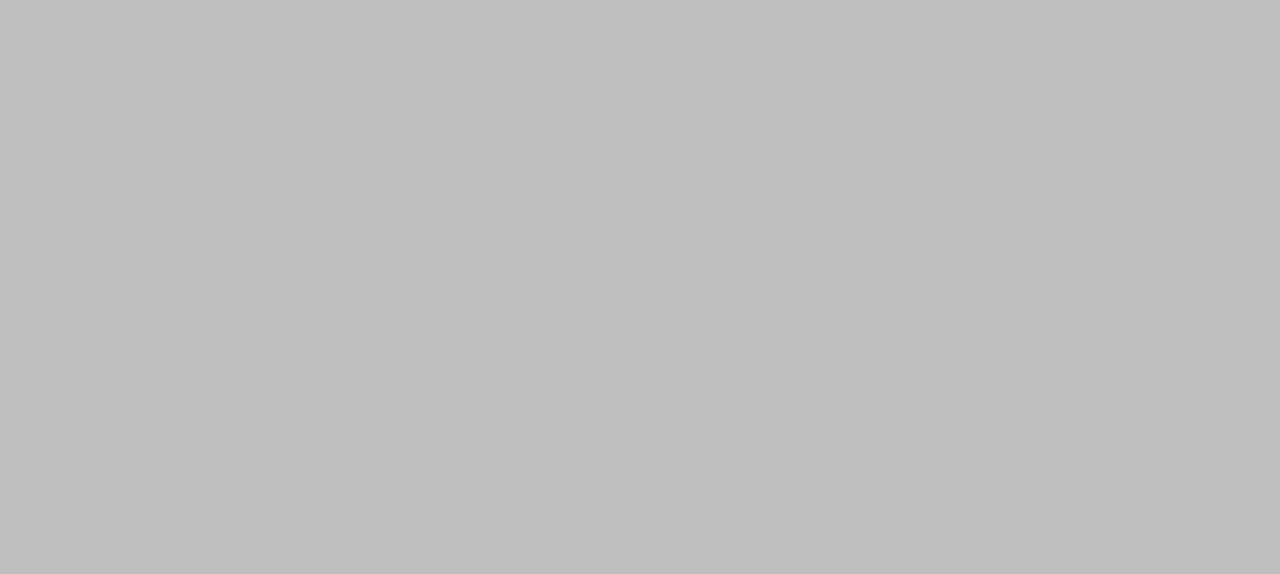
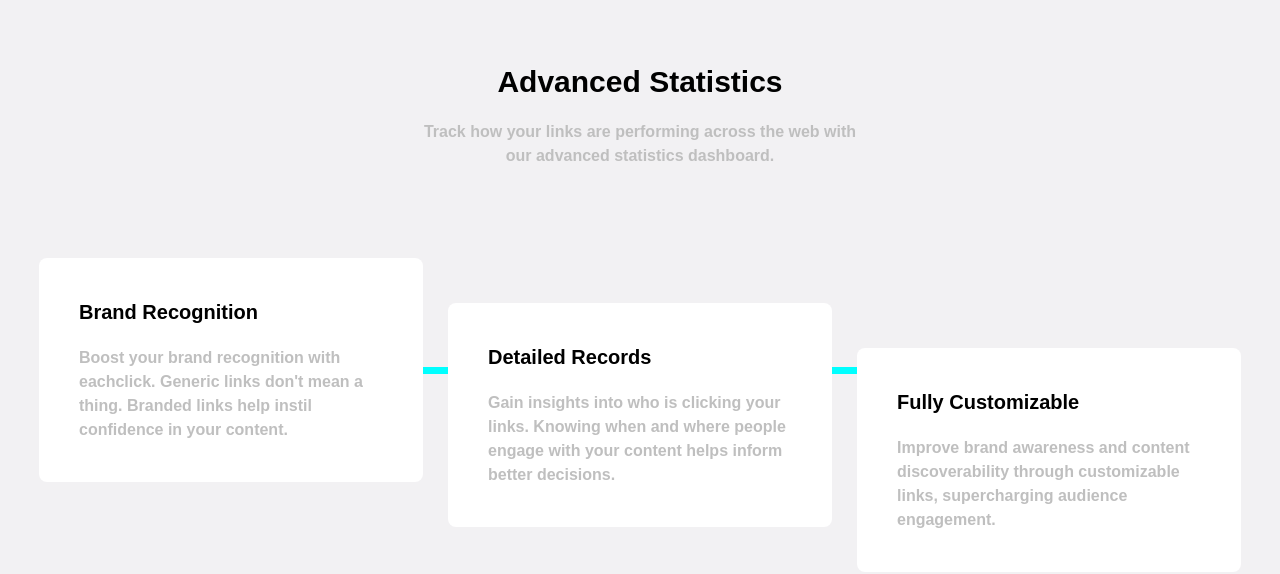
Before and after one commit to cfcmeireles/url-shortening-api-master, a Nuxt app: page / in a window 1280 px wide. Shown: the part 844-1418 px from the top of the page. Before the commit the page ends 845 px from the top, so only its background shows below. Built offline with nearby package versions, Linux system fonts and the light colour scheme.

Commit message:
add BoxFrames component, edit styles

```diff
--- /dev/null
+++ b/components/BoxFrames.vue
@@ -0,0 +1,8 @@
+<template>
+  <div class="w-96 bg-white p-10 rounded-lg">
+    <h3 class="text-xl font-bold"><slot name="title"></slot></h3>
+    <p class="text-gray mt-5 font-bold">
+      <slot name="description"></slot>
+    </p>
+  </div>
+</template>
--- a/main.css
+++ b/main.css
@@ -5,7 +5,7 @@
 
 body {
   height: 100vh;
-  background-color: #bfbfbf;
+  background-color: hsl(257, 7%, 95%);
 }
 
 body::before {
--- a/pages/index.vue
+++ b/pages/index.vue
@@ -24,7 +24,39 @@
       </div>
     </div>
     <UrlShortener />
-
+    <div class="text-center mt-20">
+      <h2 class="text-3xl font-bold">Advanced Statistics</h2>
+      <p class="text-gray font-bold mt-5">
+        Track how your links are performing across the web with <br />our
+        advanced statistics dashboard.
+      </p>
+    </div>
+    <div class="flex flex-row justify-center items-center">
+      <BoxFrames>
+        <template #title>Brand Recognition</template>
+        <template #description>
+          Boost your brand recognition with eachclick. Generic links don't mean
+          a thing. Branded links help instil confidence in your
+          content.</template
+        >
+      </BoxFrames>
+      <div class="connecting-line"></div>
+      <BoxFrames style="margin-top: 90px">
+        <template #title>Detailed Records</template>
+        <template #description>
+          Gain insights into who is clicking your links. Knowing when and where
+          people engage with your content helps inform better decisions.
+        </template>
+      </BoxFrames>
+      <div class="connecting-line"></div>
+      <BoxFrames style="margin-top: 180px">
+        <template #title>Fully Customizable</template>
+        <template #description>
+          Improve brand awareness and content discoverability through
+          customizable links, supercharging audience engagement.
+        </template>
+      </BoxFrames>
+    </div>
     <div class="attribution">
       Challenge by
       <a href="https://www.frontendmentor.io?ref=challenge" target="_blank"
@@ -33,8 +65,6 @@
     </div>
   </main>
 </template>
-
-
 
   <style scoped>
 .attribution {
@@ -48,4 +78,10 @@
 button:hover {
   background: hsl(180, 80%, 80%);
 }
+
+.connecting-line {
+  width: 25px;
+  height: 7px;
+  background-color: cyan;
+}
 </style>
--- a/tailwind.config.js
+++ b/tailwind.config.js
@@ -21,6 +21,7 @@ export default {
         gray: "#bfbfbf",
         cyan: "#2acfcf",
         darkviolet: "#3b3054",
+        grayviolet: "#9e9aa7",
       },
       fontSize: {
         base: "18px",
```
